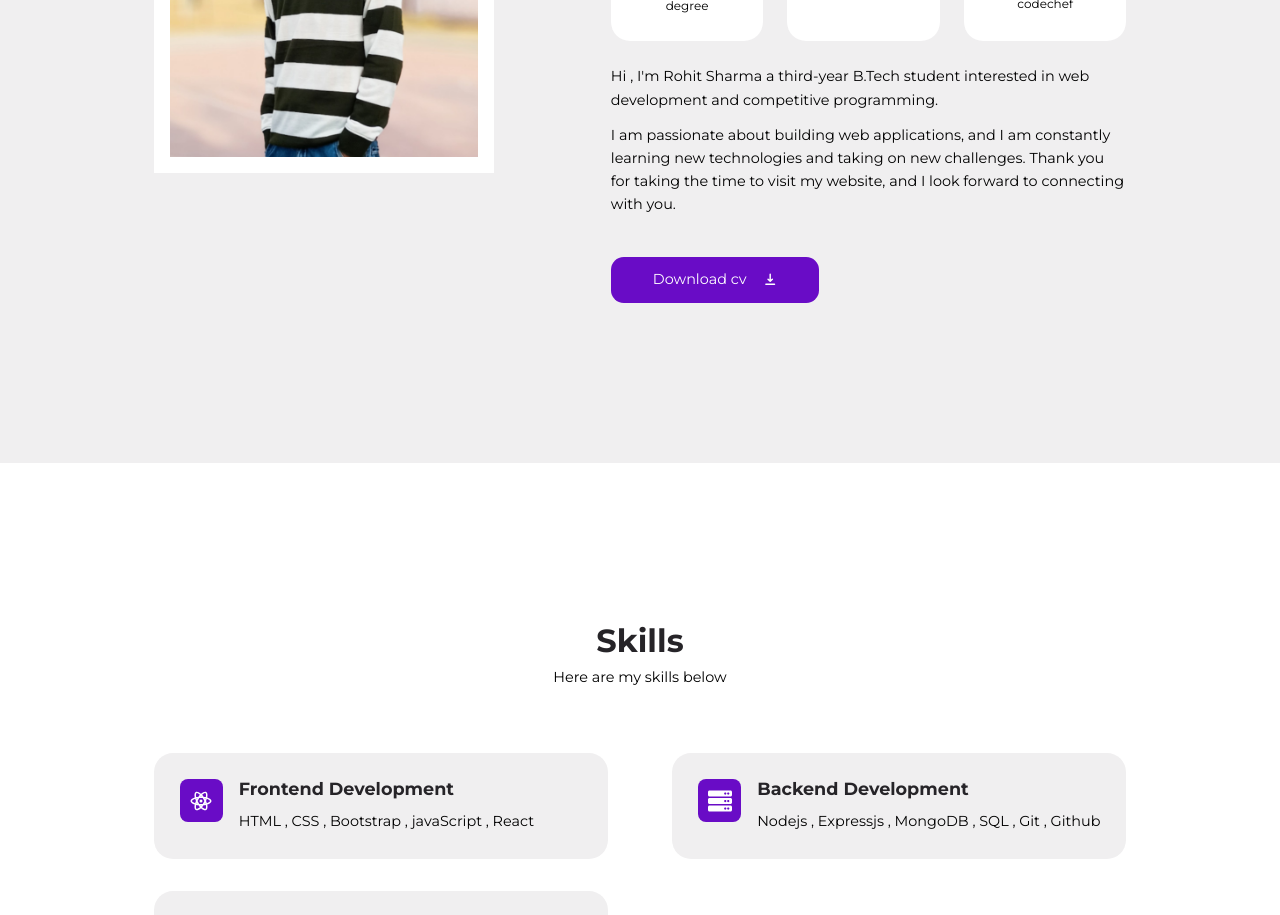
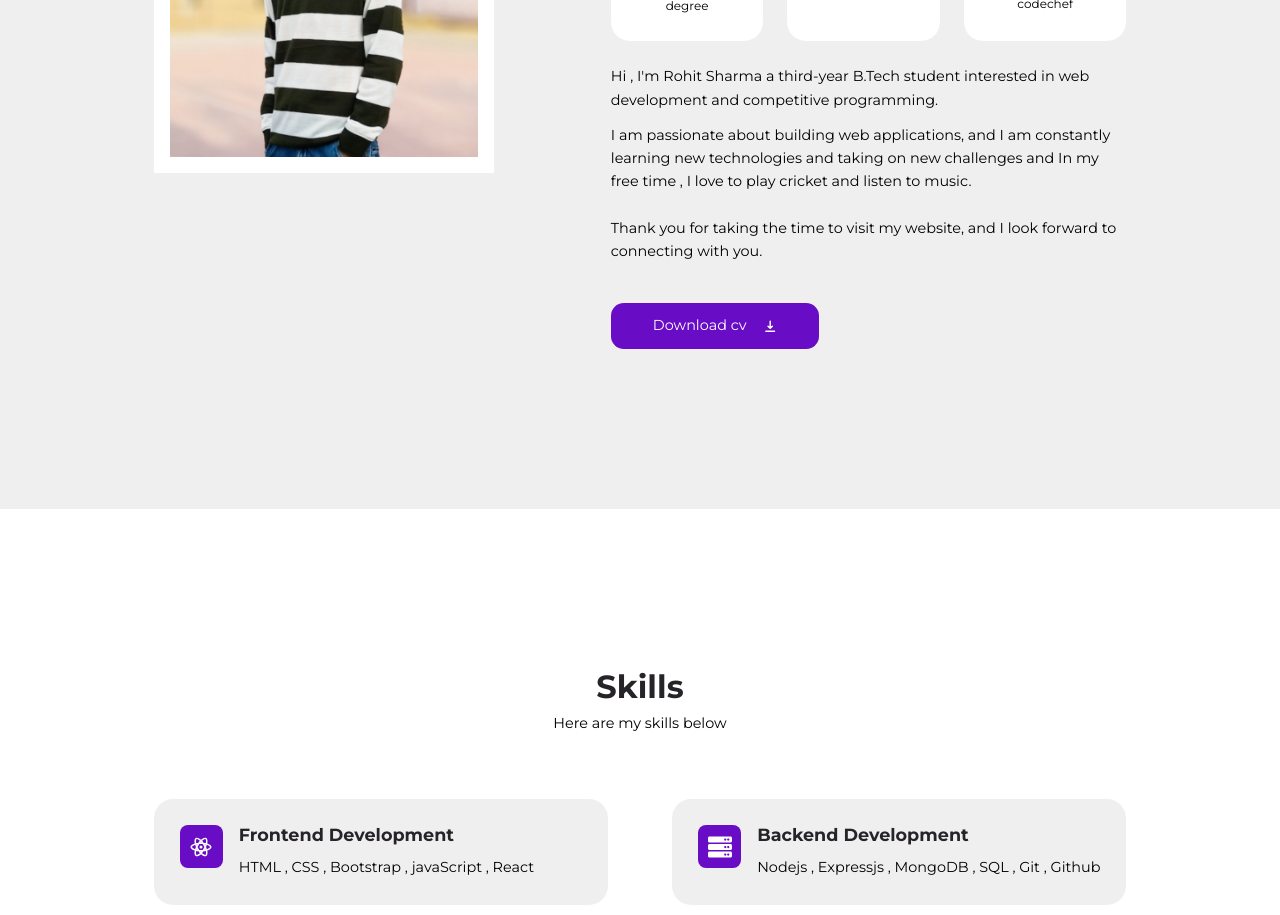
Before and after one commit to Rohit-Sharmaa/Portfolio, a React (Create React App) app: page / in a window 1280 px wide. Shown: the part 1200-2115 px from the top of the page. Built offline with nearby package versions, Linux system fonts and the light colour scheme.

Commit message:
added a new text

```diff
--- a/src/sections/about/About.jsx
+++ b/src/sections/about/About.jsx
@@ -33,7 +33,9 @@ const About = () => {
           <p>
           Hi , I'm Rohit Sharma a third-year B.Tech student interested in web development and competitive programming.
           </p>
-          <p>I am passionate about building web applications, and I am constantly learning new technologies and taking on new challenges.
+          <p>I am passionate about building web applications, and I am constantly learning new technologies and taking on new challenges and
+            In my free time , I love to play cricket and listen to music.
+            <br /> <br />
           Thank you for taking the time to visit my website, and I look forward to connecting with you.
           </p>
           {/* <a href={CV} download className='btn primary'></a> */}
```
